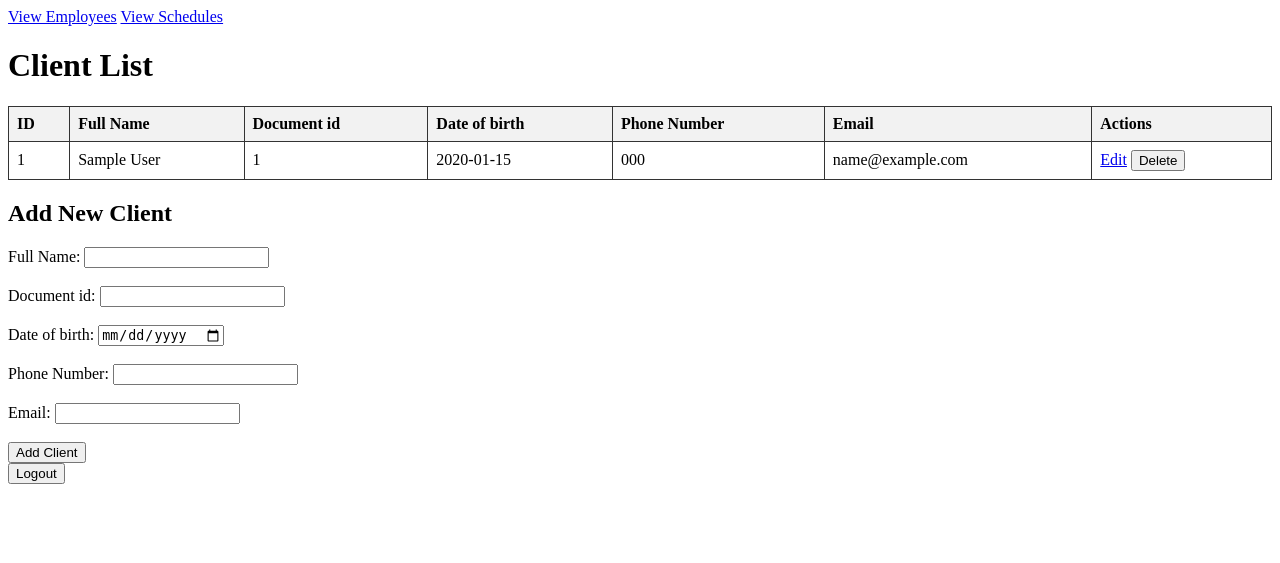
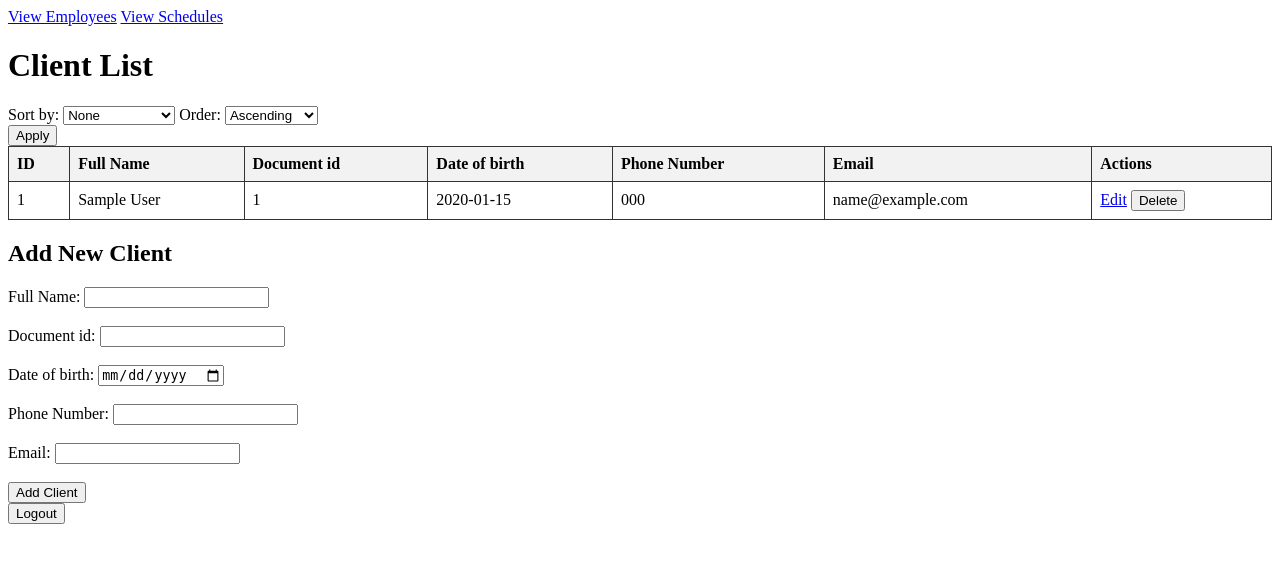
Before and after one commit to ostrrovska/ski_resort, a Flask app: page /clients/ in a window 1280 px wide. Shown: the top 563 px of the page. Run offline with Flask 3, Linux system fonts and the light colour scheme; the visitor is signed in with stand-in values (Sample User, id 1); tables that the repository leaves empty hold one stand-in row (values such as "Sample post").

Commit message:
Add sorting for client table

```diff
--- a/controllers/client_controller.py
+++ b/controllers/client_controller.py
@@ -46,7 +46,9 @@ def logout():
 
 @client_controller.route('/', methods = ['GET'])
 def list_clients():
-    clients = client_service.get_all()
+    sort_by = request.args.get('sort_by')
+    sort_order = request.args.get('sort_order')
+    clients = client_service.get_all(sort_by = sort_by, sort_order = sort_order)
     return render_template('clients.html', clients = clients)
 
 @client_controller.route('/add', methods = ['POST'])
--- a/services/client_service.py
+++ b/services/client_service.py
@@ -22,10 +22,23 @@ class ClientService:
             return user
         return None
 
-
     @staticmethod
-    def get_all():
-        return Client.query.all()
+    def get_all(sort_by = None, sort_order = 'asc'):
+        query = Client.query
+        sort_options = {
+            'id': Client.id,
+            'full_name': Client.full_name,
+            'document_id': Client.document_id,
+            'date_of_birth': Client.date_of_birth,
+            'phone_number': Client.phone_number,
+            'email': Client.email
+        }
+        if sort_by in sort_options:
+            if sort_order == 'desc':
+                query = query.order_by(sort_options[sort_by].desc())
+            else:
+                query = query.order_by(sort_options[sort_by])
+        return query.all()
 
     @staticmethod
     def get_by_id(id):
--- a/templates/clients.html
+++ b/templates/clients.html
@@ -9,6 +9,27 @@
     <a href="{{ url_for('employee.list_employees') }}">View Employees</a>
     <a href="{{ url_for('schedule.list_schedules') }}">View Schedules</a>
     <h1>Client List</h1>
+
+    <form action="{{ url_for('client.list_clients') }}" method="GET">
+        <div class="form-group">
+            <label for="sort_by">Sort by:</label>
+            <select id="sort_by" name="sort_by">
+                <option value="" selected>None</option>
+                <option value="id">ID</option>
+                <option value="full_name">Full Name</option>
+                <option value="document_id">Document id</option>
+                <option value="date_of_birth">Date of birth</option>
+                <option value="phone_number">Phone Number</option>
+                <option value="email">Email</option>
+            </select>
+            <label for="sort_order">Order:</label>
+            <select id="sort_order" name="sort_order">
+                <option value="asc" selected>Ascending</option>
+                <option value="desc">Descending</option>
+            </select>
+        </div>
+        <button type="submit">Apply</button>
+    </form>
 
         <table>
             <tr>
--- a/templates/schedules.html
+++ b/templates/schedules.html
@@ -10,7 +10,6 @@
     <a href="{{ url_for('client.list_clients') }}">View Clients</a>
     <h1>Schedules</h1>
 
-    <!-- Form for sorting employees -->
     <form action="{{ url_for('schedule.list_schedules') }}" method="GET">
         <div class="form-group">
             <label for="sort_by">Sort by:</label>
```
